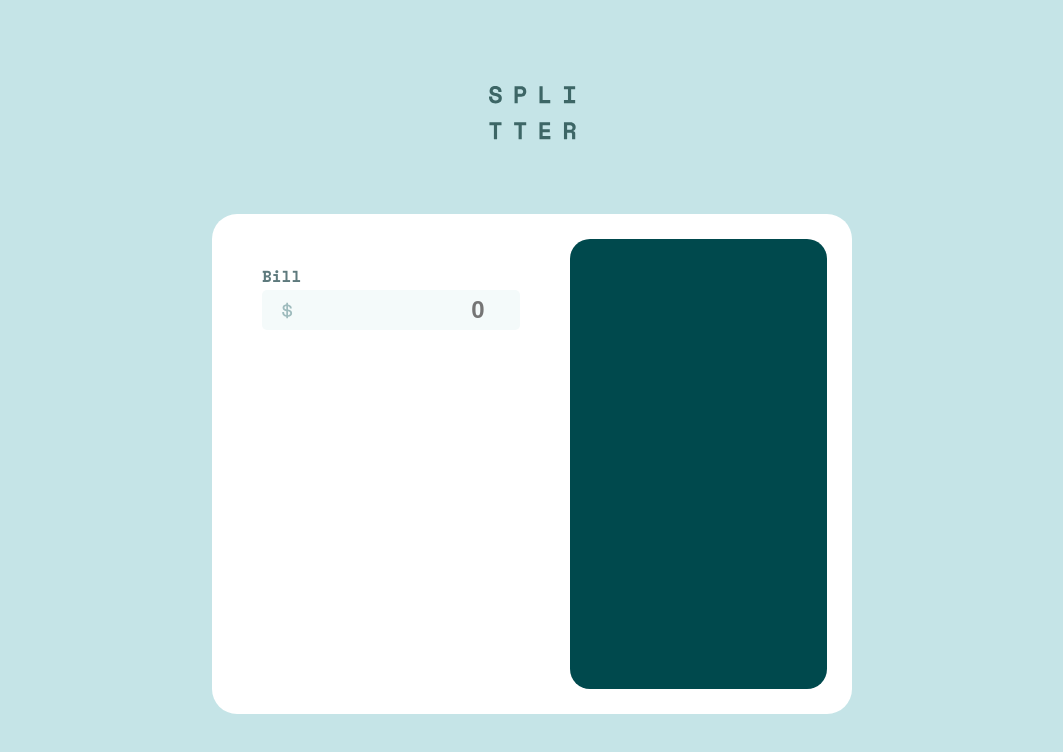
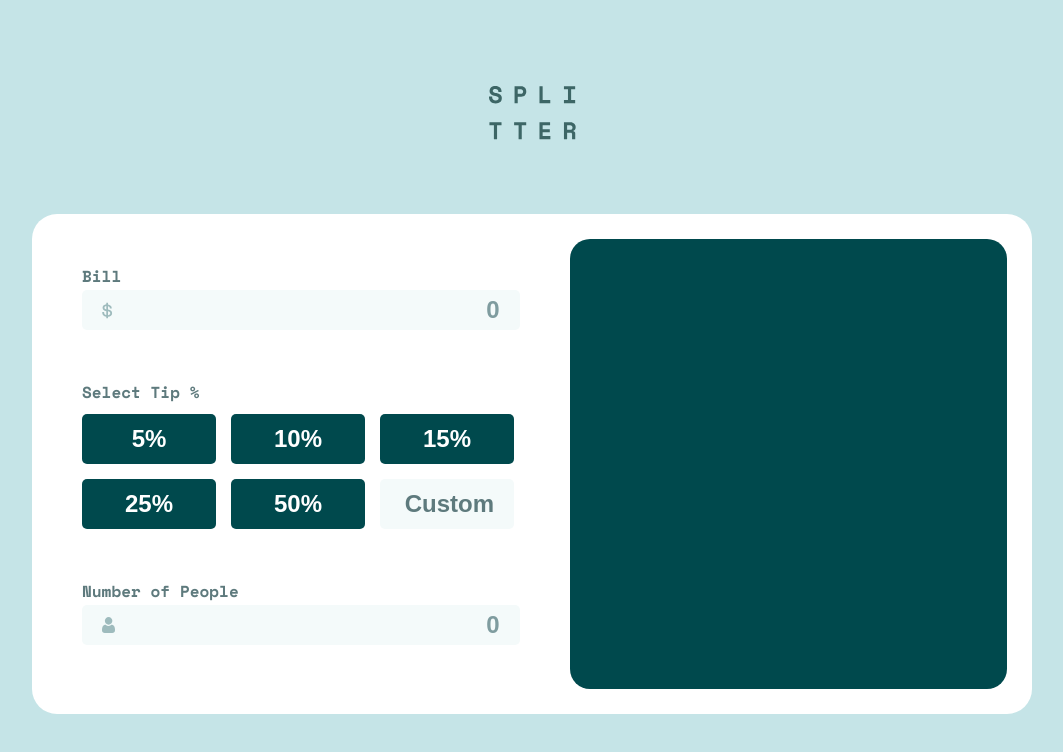
Before and after one commit to kardahim/tip-calculator-app, a React (Create React App) app: page / in a window 1280 px wide. Shown: the top 752 px of the page, without its empty margins (108-1171 px from the left). Built offline with nearby package versions, Linux system fonts and the light colour scheme.

Commit message:
left card completed

```diff
--- a/src/App.tsx
+++ b/src/App.tsx
@@ -6,6 +6,7 @@ import logo from './assets/logo.svg'
 
 // components
 import Input from './components/Input'
+import Tips from './components/Tips'
 
 function App() {
   return (
@@ -18,6 +19,13 @@ function App() {
             icon='dollar'
             error="Can't be zero"
             type="float" />
+          <Tips
+            title='Select Tip %' />
+          <Input
+            title="Number of People"
+            icon='person'
+            error="Can't be zero"
+            type="int" />
         </div>
         <div className='display card'></div>
       </main >
--- a/src/app.scss
+++ b/src/app.scss
@@ -6,8 +6,7 @@ $active-color: hsl(172, 67%, 45%);
 $options-color: hsl(186, 14%, 43%);
 $input-background-color: hsl(189, 41%, 97%);
 $error-color: #B47D6E;
-
-$grayish-cyan: hsl(184, 14%, 56%);
+$placeholders-color: hsl(184, 14%, 56%);
 
 // fonts
 $font-family: 'Space Mono', monospace;
@@ -48,7 +47,7 @@ body {
         background: $main-card-color;
         border-radius: 25px;
         height: 500px;
-        width: 50%;
+        min-width: 1000px;
 
         // flex
         display: flex;
@@ -67,10 +66,12 @@ body {
             margin: 25px 25px 25px 0;
         }
 
+        // left-card
         .options {
             margin: 50px;
             color: $options-color;
 
+            // Input component
             .long-input {
                 display: flex;
                 flex-direction: column;
@@ -105,6 +106,10 @@ body {
                             border: $active-color 2px solid;
                             outline: none;
                         }
+
+                        &::placeholder {
+                            color: $placeholders-color;
+                        }
                     }
 
                     img {
@@ -114,6 +119,66 @@ body {
                     }
                 }
             }
+
+            .tips-container {
+                margin: 50px 0;
+
+                .tips {
+                    display: grid;
+                    grid-template-columns: 134px 134px 134px;
+                    grid-template-rows: 50px 50px;
+                    column-gap: 15px;
+                    row-gap: 15px;
+                    margin-top: 10px;
+
+                    button {
+                        font-size: $inputs-font-size;
+                        color: $main-card-color;
+                        background-color: $tips-background-color;
+                        font-weight: $font-weight;
+                        border: none;
+                        border-radius: 5px;
+                        cursor: pointer;
+
+                        &:hover {
+                            background-color: $active-color;
+                            color: $tips-background-color;
+                        }
+                    }
+
+                    input {
+                        color: $tips-background-color;
+                        text-align: right;
+                        padding: 0 20px;
+                        font-weight: $font-weight;
+                        font-size: $inputs-font-size;
+                        background-color: $input-background-color;
+                        border: none;
+                        border-radius: 5px;
+                        cursor: pointer;
+
+                        &:focus {
+                            border: $active-color 2px solid;
+                            outline: none;
+                        }
+
+                        &::placeholder {
+                            color: $options-color;
+                        }
+                    }
+                }
+            }
         }
     }
 }
+
+// off spinners
+input::-webkit-outer-spin-button,
+input::-webkit-inner-spin-button {
+    -webkit-appearance: none;
+    margin: 0;
+}
+
+input {
+    -moz-appearance: textfield;
+}
--- /dev/null
+++ b/src/components/Tips.tsx
@@ -0,0 +1,29 @@
+import React from 'react'
+
+interface TipsData {
+    title?: string
+    error?: string
+    icon?: string
+    type?: string
+}
+
+function Tips(props: TipsData) {
+    return (
+        <div className='tips-container'>
+            <div className='tip-labels'>
+                <span>{props.title}</span>
+                <span className='error-label'>{props.error}</span>
+            </div>
+            <div className='tips'>
+                <button>5%</button>
+                <button>10%</button>
+                <button>15%</button>
+                <button>25%</button>
+                <button>50%</button>
+                <input placeholder='Custom' min={1} step={1} />
+            </div>
+        </div>
+    )
+}
+
+export default Tips
```
Also changed, not shown: src/components/Input.tsx (+4 -4 lines).
